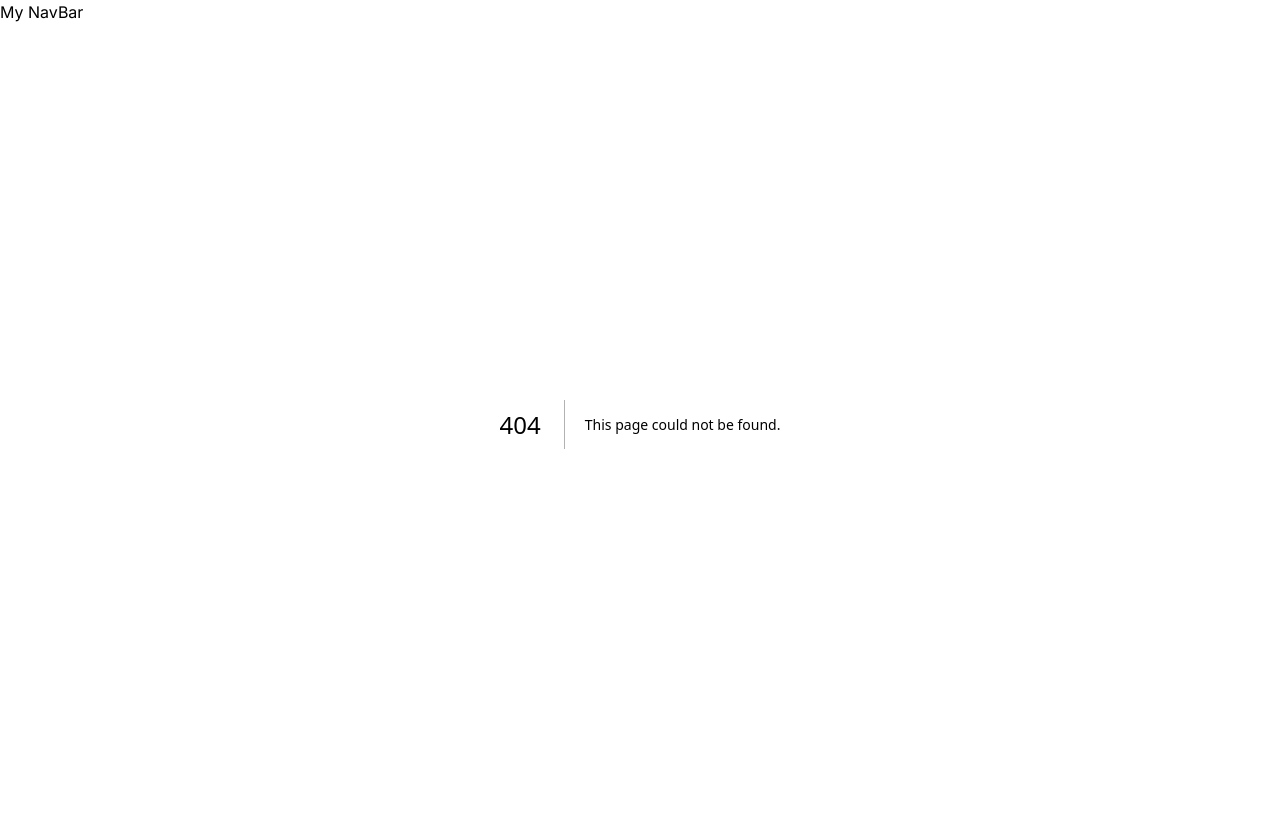
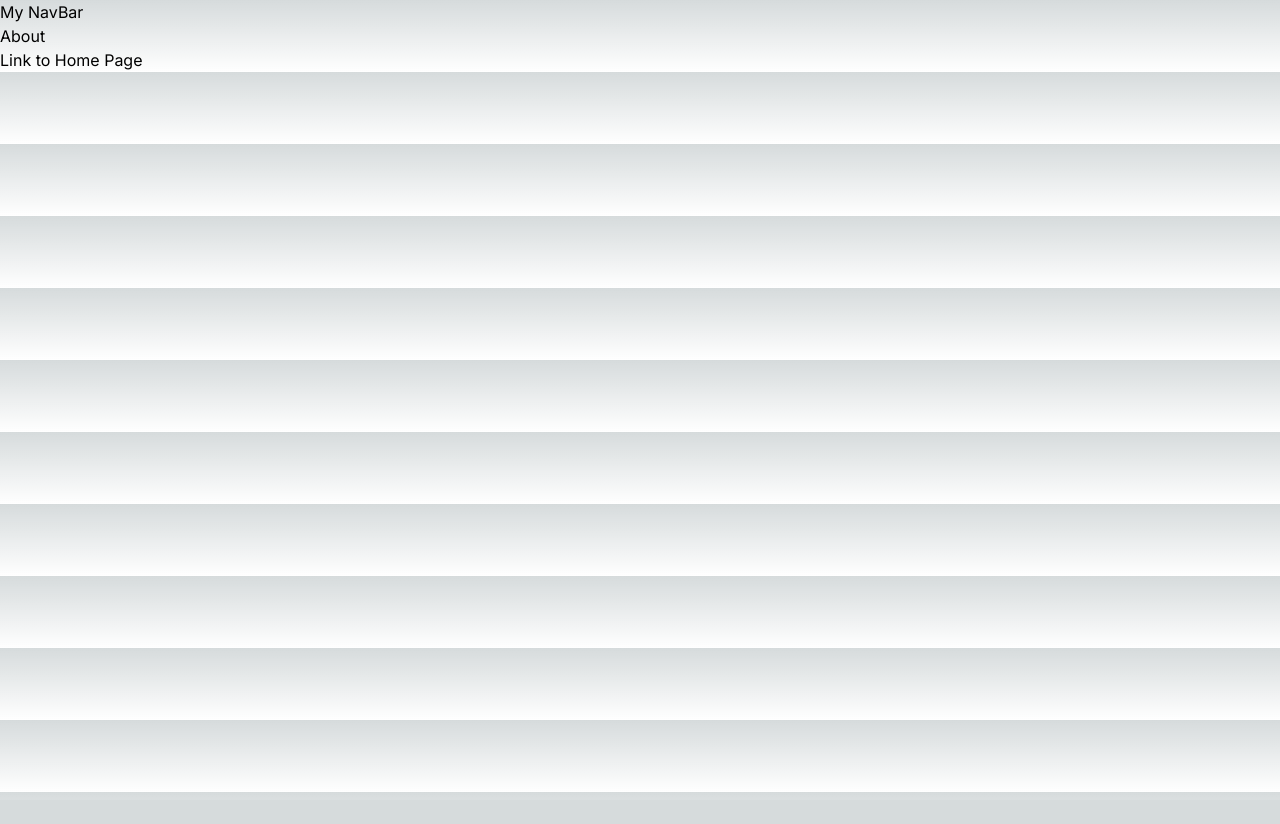
Before and after one commit to RomaSamkov/Next.js-Tutorial, a Next.js app in the folder next-1/: page /about in a window 1280 px wide. Before the commit this address had no page. After the commit the page ends 800 px from the top, so only its background shows below. Built offline with nearby package versions, Linux system fonts and the light colour scheme.

Commit message:
Create page.tsx

```diff
--- /dev/null
+++ b/next-1/app/about/page.tsx
@@ -0,0 +1,13 @@
+import Link from "next/link";
+import React from "react";
+
+export default function About() {
+  return (
+    <>
+      <h1>About</h1>
+      <Link href="/" className="hover:bg-green-700 rounded-md">
+        Link to Home Page
+      </Link>
+    </>
+  );
+}
```
